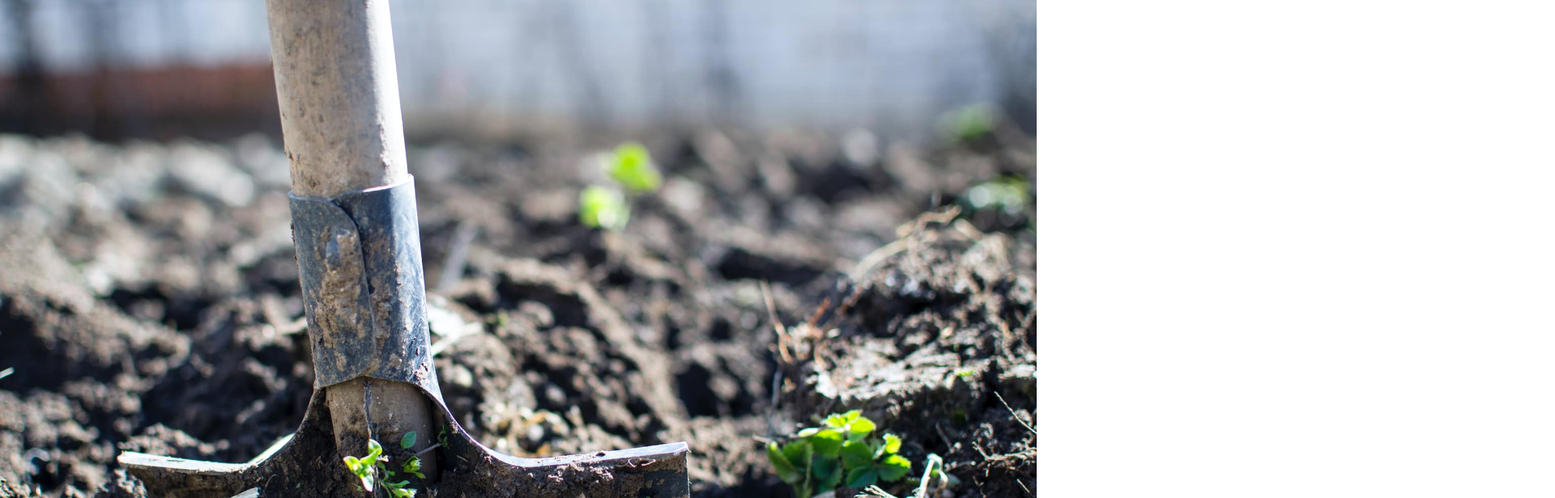
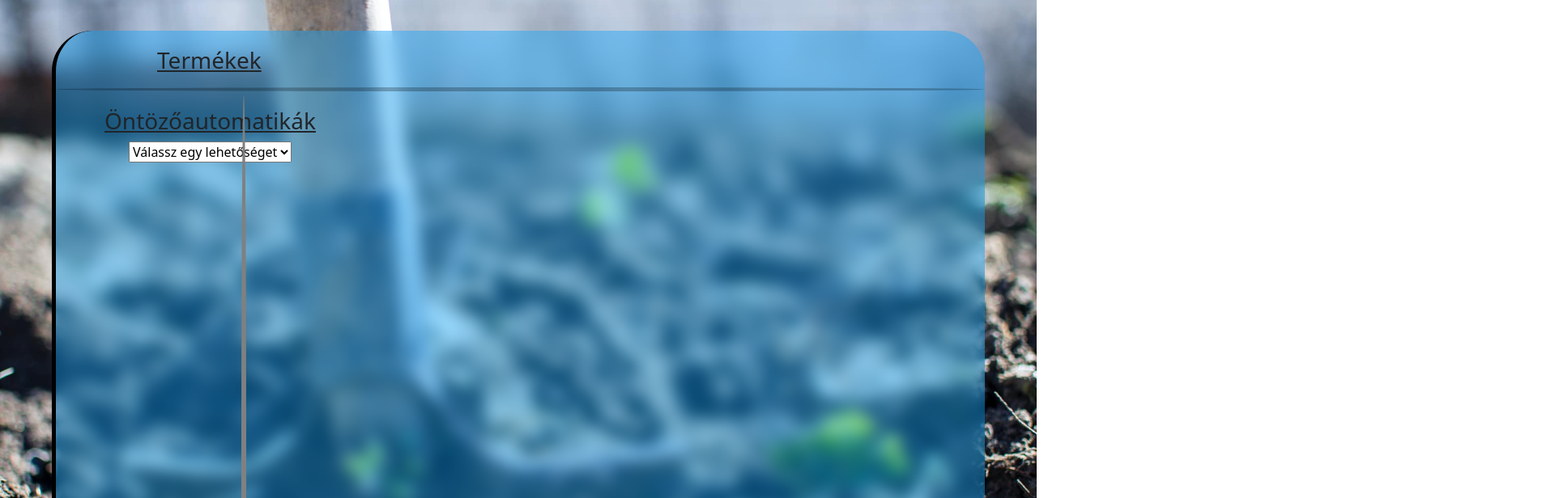
Before and after one commit to thurzob/WebshopProjekt, a React (Create React App) app: page /Products in a window 1280 px wide. Before the commit this address had no page. Shown: the top 616 px of the page at 81% size, 1920 px wide, since content can reach past the window. Built offline with nearby package versions, Linux system fonts and the light colour scheme.

Commit message:
Products oldal működik nagyjából kész

```diff
--- a/src/App.js
+++ b/src/App.js
@@ -5,6 +5,7 @@ import {BrowserRouter as Router, Routes, Route} from 'react-router-dom';
 import Login from './Pages/Login';
 import Home from './Pages/Home';
 import Registration from './Pages/Registration';
+import Products from './Pages/Products';
 
 function App() {
   return (
@@ -14,6 +15,7 @@ function App() {
         <Route path="/Login" element={<Login />} />
         <Route path="/Registration" element={<Registration />} />
         <Route path="/Home" element={<Home />} />
+        <Route path="/Products" element={<Products />} />
       </Routes>
     </Router>
 
--- a/src/Pages/Home.js
+++ b/src/Pages/Home.js
@@ -39,7 +39,7 @@ function Home()
                     <Link className="nav-link navbar-brand text-center" to="/" style={{marginLeft: '1400px', fontSize: '25px' }}>Főoldal</Link>
                 </li>
                 <li className="nav-item">
-                    <a className="nav-link navbar-brand text-center" href='#' target='_self' style={{ marginLeft: '100px', fontSize: '25px' }}>Termékek</a>
+                   <Link className="nav-link navbar-brand text-center" to="/Products" href='#' target='_self' style={{ marginLeft: '100px', fontSize: '25px' }}>Termékek</Link>
                 </li>
                 <li className="nav-item">
                     <a className="nav-link navbar-brand text-center" href='#' target='_self' style={{ marginLeft: '100px', fontSize: '25px' }}>Kapcsolat</a>
--- /dev/null
+++ b/src/Pages/Products.css
@@ -0,0 +1,17 @@
+.products-form {
+    background-color: rgba(5, 163, 255, 0.4); /* átlátszó háttér */
+    border-radius: 50px;
+    backdrop-filter: blur(10px); /* elhomályosítás */
+    height: 1000px;
+    width: 90%;
+    position: absolute;
+    margin-left: 5%;
+    margin-top: 3%;
+
+}
+
+.Container {
+    margin-left:50px;
+
+
+}
--- /dev/null
+++ b/src/Pages/Products.js
@@ -0,0 +1,70 @@
+import React from 'react';
+import './Products.css';
+import 'bootstrap/dist/css/bootstrap.min.css';
+import { FontAwesomeIcon } from '@fortawesome/react-fontawesome';
+import { Container, Dropdown, Form, Button } from 'react-bootstrap';
+import { library } from '@fortawesome/fontawesome-svg-core';
+import { faBars } from '@fortawesome/free-solid-svg-icons';
+import { Link } from 'react-router-dom';
+
+// Új konstans létrehozása a termékek tárolásához
+
+
+function Products() {
+    return(
+        <div>
+        <Container style={{marginLeft: '363px'}}>
+                <Dropdown>
+                <Dropdown.Toggle>
+                    <FontAwesomeIcon icon={faBars} size='2x' />
+                </Dropdown.Toggle>
+                <Dropdown.Menu>
+                    <Dropdown.Item>
+                        <Link className="nav-link navbar-brand text-center" to="/Login">Bejelentkezés</Link>
+                    </Dropdown.Item>
+                    <Dropdown.Item>
+                        <Link className="nav-link navbar-brand text-center" to="/Registration">Regisztráció</Link>
+                    </Dropdown.Item>
+                </Dropdown.Menu>
+                </Dropdown>
+        </Container>
+
+            <div className=" products-form" style={{borderLeft:' 5px solid black'}}>
+            <div style={{borderLeft: '6px solid grey', height: '90%', position: 'absolute', left: '20%', borderRadius: '100%', top: '8%'}}></div>
+            <div>
+                <h3
+                style={{
+                    marginLeft: '125px',
+                    marginTop: '20px',
+                    textDecoration: 'underline'
+                }}>Termékek
+                </h3>
+                <hr style={{color: 'black', border: 'none', borderTop: '5px solid', borderRadius: '100%'}}/>
+            </div>
+
+            <div>
+                <h3  style={{marginLeft: '60px', marginTop: '20px', textDecoration: 'underline'}}>Öntözőautomatikák</h3>
+                <select style={{marginLeft: '90px'}}>
+                <option>Válassz egy lehetőséget</option>
+                <optgroup label="HUNTER">
+                    <option>HUNTER termék 1</option>
+                    <option>HUNTER termék 2</option>
+                </optgroup>
+                <optgroup label="Toro">
+                    <option>Toro termék 1</option>
+                    <option>Toro termék 2</option>
+                </optgroup>
+                <optgroup label="Rain">
+                    <option>Rain termék 1</option>
+                    <option>Rain termék 2</option>
+                </optgroup>
+                </select>
+            </div>
+            </div>
+
+        </div>
+
+  );
+}
+
+export default Products;
--- a/src/index.js
+++ b/src/index.js
@@ -2,7 +2,6 @@ import React from 'react';
 import ReactDOM from 'react-dom/client';
 import './index.css';
 import App from './App';
-
 import reportWebVitals from './reportWebVitals';
 import 'bootstrap/dist/css/bootstrap.min.css';
 
```
